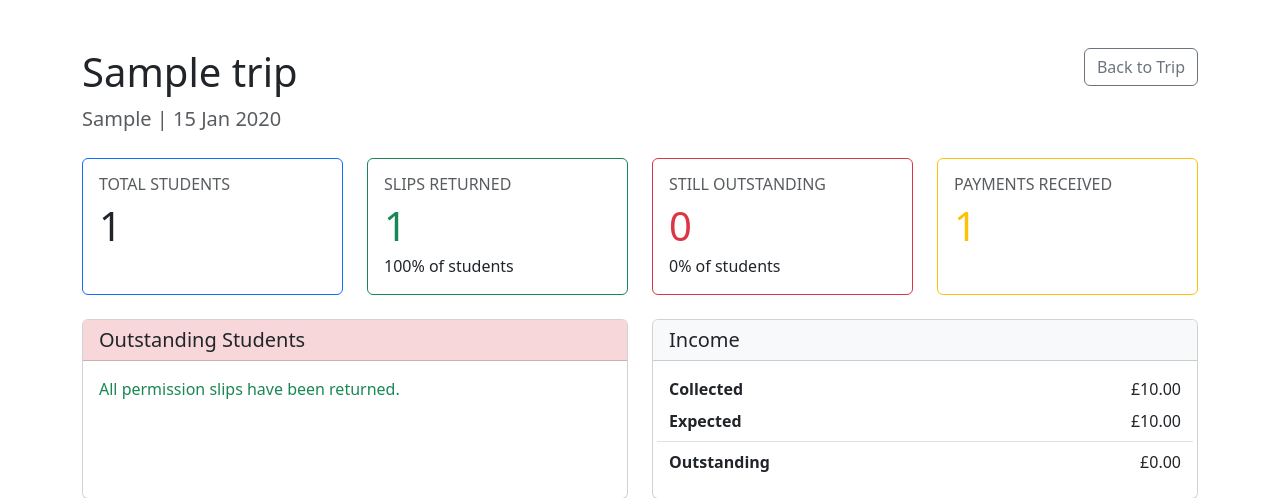
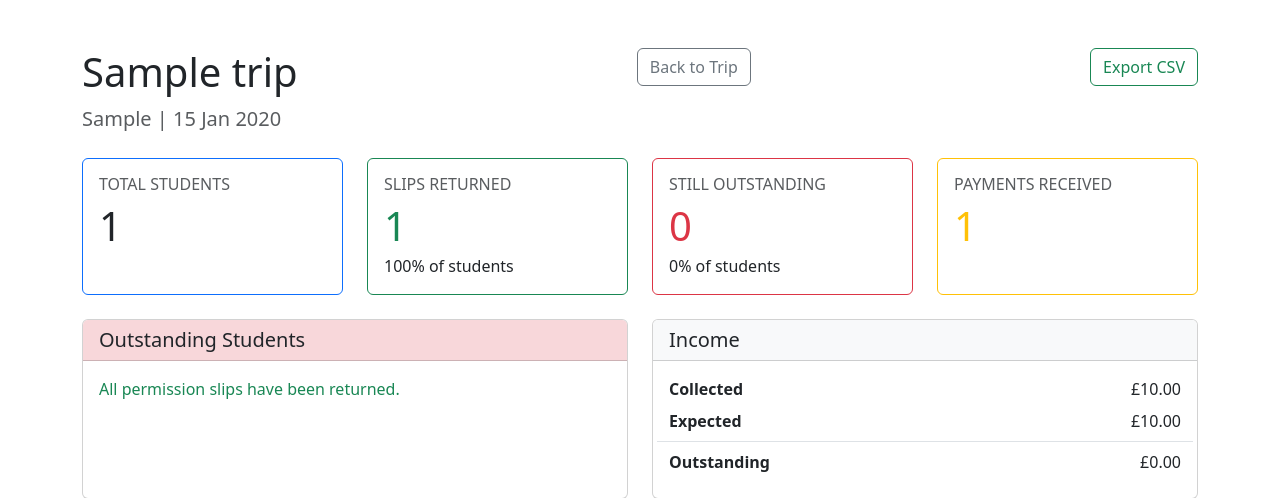
Before and after one commit to emhb007/ToolsAss3, a Django app: page /trips/1/report/ in a window 1280 px wide. Shown: the part 56-554 px from the top of the page. Run offline with Django 5.2, Linux system fonts and the light colour scheme; a user stored in the database is signed in; tables that the repository leaves empty hold one stand-in row (values such as "Sample post"); parts of the project's set-up code (start-up, migrations or seed data) failed here and were passed over.

Commit message:
Prompt 7.2

```diff
--- a/templates/trips/trip_report.html
+++ b/templates/trips/trip_report.html
@@ -9,6 +9,7 @@
         <p class="lead text-muted mb-0">{{ trip.destination }} | {{ trip.trip_date|date:"d M Y" }}</p>
     </div>
     <a href="{% url 'trips:trip_detail' trip.pk %}" class="btn btn-outline-secondary">Back to Trip</a>
+    <a href="{% url 'trips:export_trip_report_csv' trip.pk %}" class="btn btn-outline-success">Export CSV</a>
 </div>
 
 <div class="row g-4">
--- a/trips/urls.py
+++ b/trips/urls.py
@@ -8,6 +8,7 @@ urlpatterns = [
     path('trips/', views.TripListView.as_view(), name='trips_list'),
     path('trips/<int:pk>/', views.TripDetailView.as_view(), name='trip_detail'),
     path('trips/<int:pk>/report/', views.TripReportView.as_view(), name='trip_report'),
+    path('trips/<int:trip_id>/report/export/', views.export_trip_report_csv, name='export_trip_report_csv'),
     path('trips/new/', views.TripCreateView.as_view(), name='new_trip'),
     path('trips/<int:trip_id>/student/<int:student_id>/record/', views.record_slip, name='record_slip'),
     path('responses/<int:response_id>/toggle-slip-returned/', views.toggle_slip_returned, name='toggle_slip_returned'),
--- a/trips/views.py
+++ b/trips/views.py
@@ -1,4 +1,5 @@
 from django.shortcuts import render, get_object_or_404, redirect
+import csv
 from django.views.generic import ListView, DetailView, CreateView
 from django.urls import reverse_lazy
 from django.db.models import Count, Q
@@ -296,3 +297,39 @@ def generate_all_slips_pdf(request, trip_id):
 def reports(request):
     """Generate and view reports."""
     return render(request, 'trips/reports.html')
+
+
+@login_required
+def export_trip_report_csv(request, trip_id):
+    """Export all student responses for a trip as a CSV download."""
+    trip = get_object_or_404(Trip, pk=trip_id)
+    responses = TripResponse.objects.filter(trip=trip).select_related('student')
+
+    response = HttpResponse(content_type='text/csv')
+    response['Content-Disposition'] = (
+        f'attachment; filename="trip_report_{trip.pk}.csv"'
+    )
+
+    writer = csv.writer(response)
+    writer.writerow([
+        'Name',
+        'Form Class',
+        'Slip Returned',
+        'Date Returned',
+        'Payment Received',
+        'Emergency Contact',
+        'Medical Needs',
+    ])
+
+    for trip_response in responses:
+        writer.writerow([
+            f'{trip_response.student.first_name} {trip_response.student.last_name}',
+            trip_response.student.form_class,
+            'Yes' if trip_response.slip_returned else 'No',
+            trip_response.date_returned.isoformat() if trip_response.date_returned else '',
+            'Yes' if trip_response.payment_received else 'No',
+            trip_response.emergency_contact_number,
+            trip_response.medical_needs,
+        ])
+
+    return response
```
